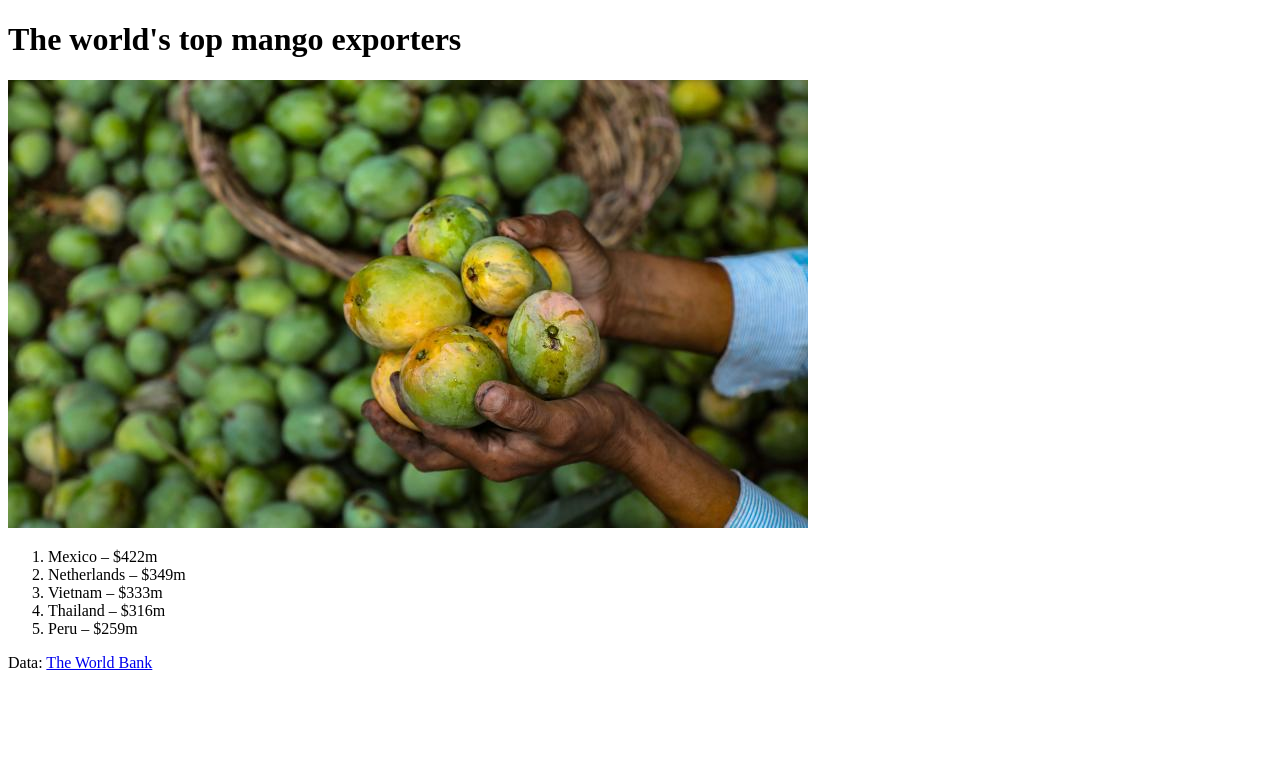
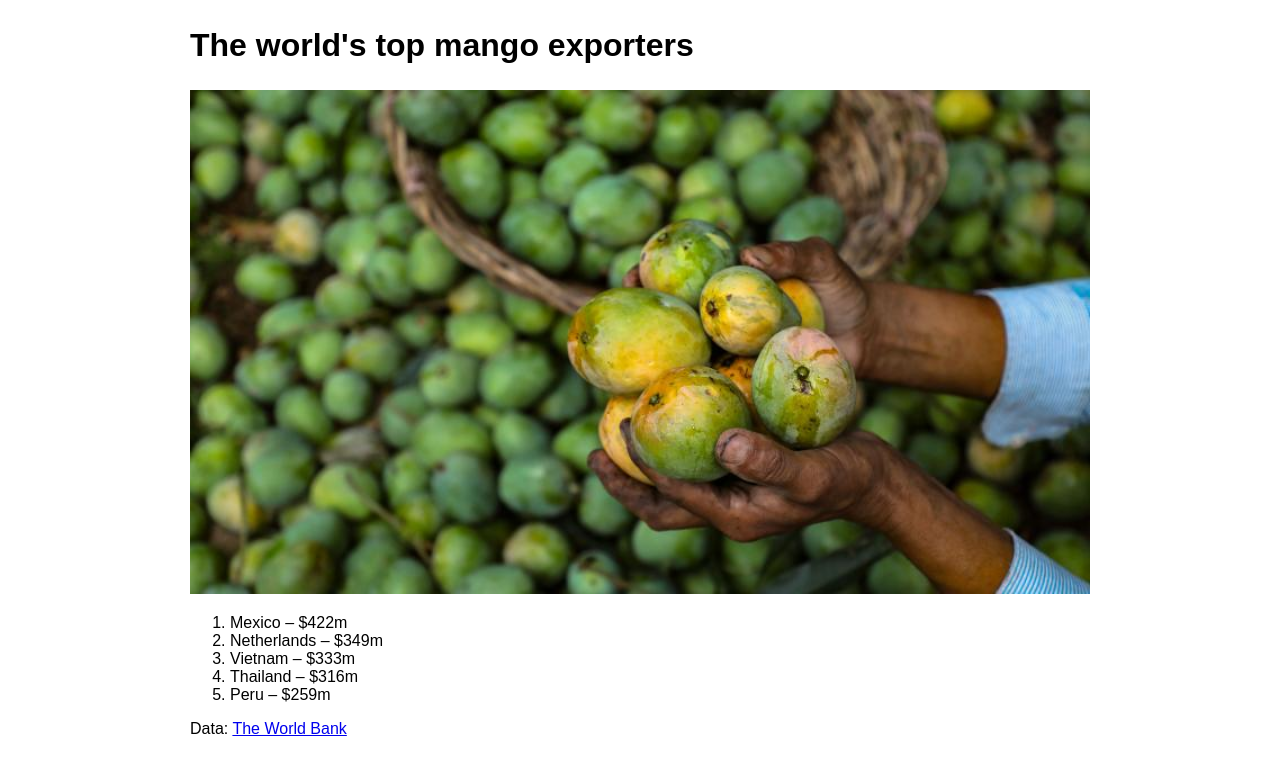
Before and after one commit to nsonnad/gui-test, a plain HTML site: page index.html in a window 1280 px wide. Drawn offline with Linux system fonts and the light colour scheme.

Commit message:
Add files via upload

```diff
--- a/index.html
+++ b/index.html
@@ -4,9 +4,25 @@
     <meta charset="utf-8">
     <title>The world's top mango exporters</title>
   </head>
+  <style>
+    body {
+      font-family: sans-serif;
+    }
+    article {
+      max-width: 900px;
+      margin: 0 auto;
+    }
+    img {
+      width: 100%;
+    }
+    h1 {
+      font-size: 32px;
+    }
+  </style>
   <body>
+    <article>
       <h1>The world's top mango exporters</h1>
-    <img src="img/mango.jpeg" alt="An image of a mango.">
+      <img src="img/mango.jpeg" alt="An image of a person's hands holding mangoes.">
       <ol>
         <li>Mexico – $422m</li>
         <li>Netherlands – $349m</li>
@@ -14,6 +30,12 @@
         <li>Thailand – $316m</li>
         <li>Peru – $259m</li>
       </ol>
-    <p>Data: <a href="https://wits.worldbank.org/trade/comtrade/en/country/ALL/year/2018/tradeflow/Exports/partner/WLD/product/080450">The World Bank</a></p>
+      <p>
+      Data:
+        <a href="https://wits.worldbank.org/trade/comtrade/en/country/ALL/year/2018/tradeflow/Exports/partner/WLD/product/080450">
+          The World Bank
+        </a>
+      </p>
+    </article>
   </body>
 </html>
```
Lines whose indentation alone changed are shown as unchanged.
